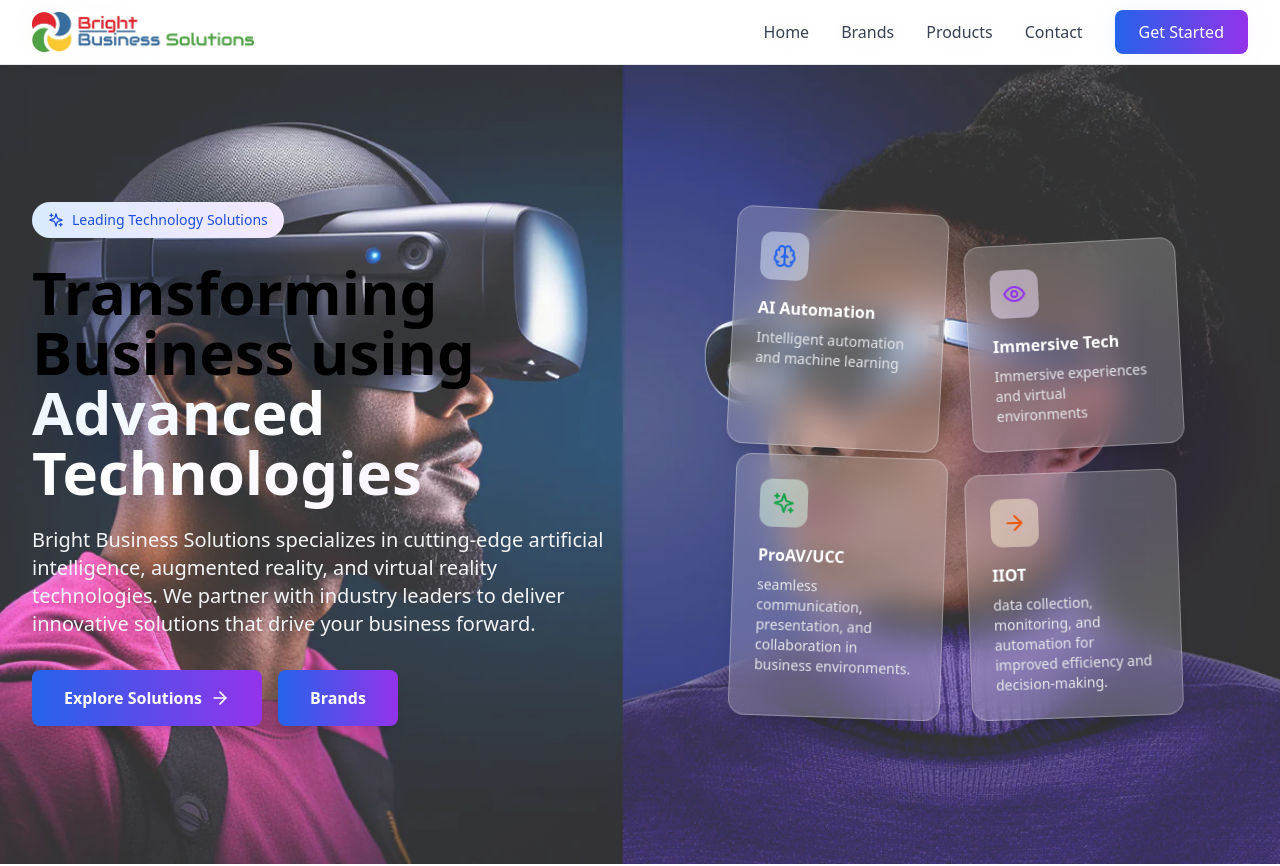
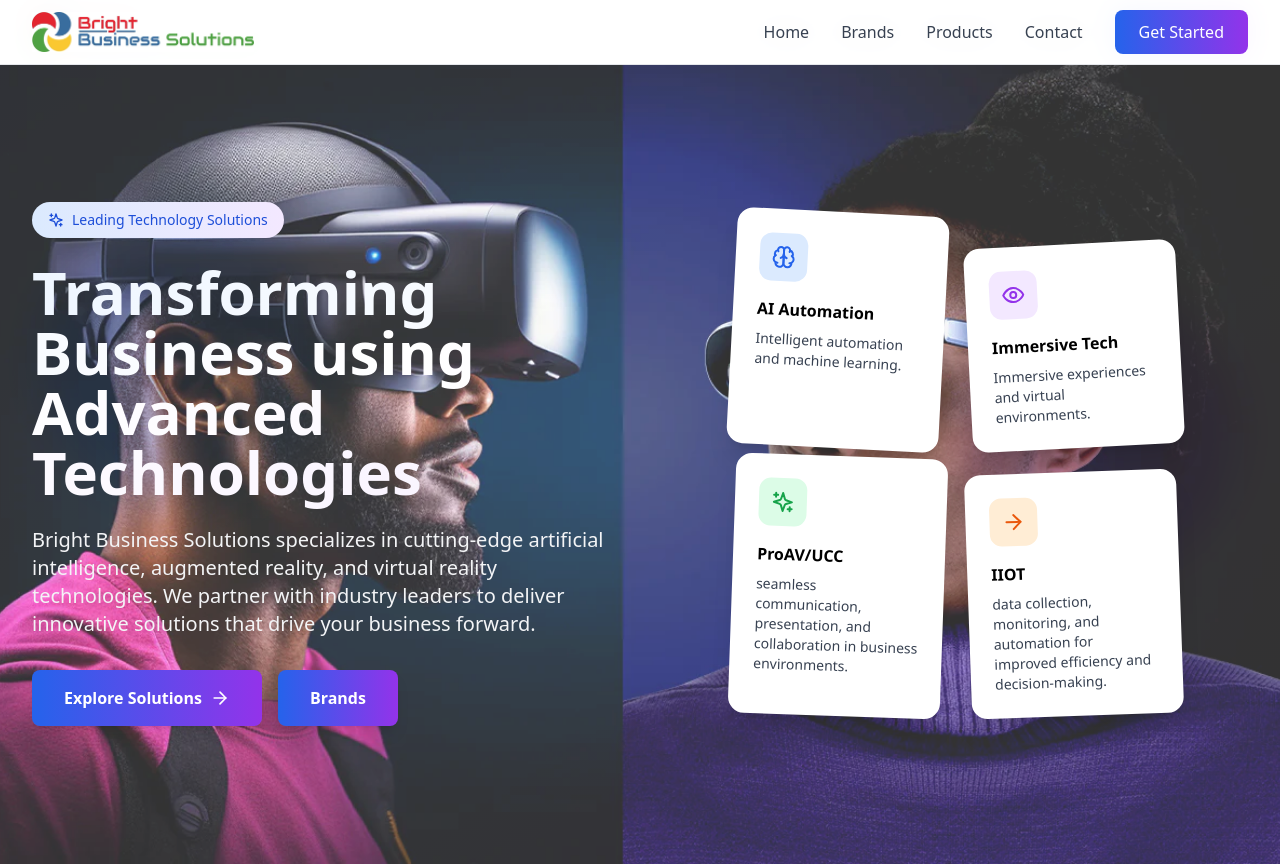
Before and after one commit to BBSoman/Website, a React (Vite) app: page / in a window 1280 px wide. Shown: the top 866 px of the page. Built offline with nearby package versions, Linux system fonts and the light colour scheme.

Commit message:
Hero.tsx

```diff
--- a/src/components/Hero.tsx
+++ b/src/components/Hero.tsx
@@ -11,7 +11,7 @@ const Hero: React.FC = () => {
       <div
         className="absolute inset-0 w-full h-full z-0"
         style={{
-          backgroundImage: 'url(/vr.jpg.jpg)',
+          backgroundImage: 'url(/vr.jpg.jpg)', // fixed file name
           backgroundPosition: 'center',
           backgroundSize: 'cover',
           backgroundRepeat: 'no-repeat',
@@ -33,10 +33,9 @@ const Hero: React.FC = () => {
               <Sparkles className="w-4 h-4 mr-2" />
               Leading Technology Solutions
             </div>
-            <h1 className="text-4xl md:text-5xl lg:text-6xl font-bold text-black-900 mb-6 leading-tight">
-              Transforming Business using{' '}
+            <h1 className="text-4xl md:text-5xl lg:text-6xl font-bold text-black mb-6 leading-tight">
               <span className="bg-gradient-to-r from-white-600 to-red-600 bg-clip-text text-transparent">
-                Advanced Technologies
+                Transforming Business using Advanced Technologies
               </span>
             </h1>
             <p className="text-lg md:text-xl text-gray-100 mb-8 max-w-2xl mx-auto lg:mx-0">
@@ -62,51 +61,51 @@ const Hero: React.FC = () => {
             </div>
           </div>
 
-          {/* Glassmorphism Cards */}
+          {/* Solid white cards */}
           <div className="flex-1 mt-12 lg:mt-0">
             <div className="relative">
               <div className="grid grid-cols-2 gap-6 max-w-md mx-auto">
-                <div className="bg-white/20 backdrop-blur-lg border border-white/30 rounded-2xl p-6 shadow-xl transform rotate-3 hover:rotate-0 transition-transform duration-300">
-                  <div className="w-12 h-12 bg-blue-100/50 rounded-xl flex items-center justify-center mb-4">
+                <div className="bg-white rounded-2xl p-6 shadow-xl transform rotate-3 hover:rotate-0 transition-transform duration-300">
+                  <div className="w-12 h-12 bg-blue-100 rounded-xl flex items-center justify-center mb-4">
                     <Brain className="w-6 h-6 text-blue-600" />
                   </div>
-                  <h3 className="font-semibold text-white mb-2">
+                  <h3 className="font-semibold text-black mb-2">
                     AI Automation
                   </h3>
-                  <p className="text-sm text-gray-200">
-                    Intelligent automation and machine learning
+                  <p className="text-sm text-gray-700">
+                    Intelligent automation and machine learning.
                   </p>
                 </div>
 
-                <div className="bg-white/20 backdrop-blur-lg border border-white/30 rounded-2xl p-6 shadow-xl transform -rotate-3 hover:rotate-0 transition-transform duration-300 mt-8">
-                  <div className="w-12 h-12 bg-purple-100/50 rounded-xl flex items-center justify-center mb-4">
+                <div className="bg-white rounded-2xl p-6 shadow-xl transform -rotate-3 hover:rotate-0 transition-transform duration-300 mt-8">
+                  <div className="w-12 h-12 bg-purple-100 rounded-xl flex items-center justify-center mb-4">
                     <Eye className="w-6 h-6 text-purple-600" />
                   </div>
-                  <h3 className="font-semibold text-white mb-2">
+                  <h3 className="font-semibold text-black mb-2">
                     Immersive Tech
                   </h3>
-                  <p className="text-sm text-gray-200">
-                    Immersive experiences and virtual environments
+                  <p className="text-sm text-gray-700">
+                    Immersive experiences and virtual environments.
                   </p>
                 </div>
 
-                <div className="bg-white/20 backdrop-blur-lg border border-white/30 rounded-2xl p-6 shadow-xl transform rotate-2 hover:rotate-0 transition-transform duration-300 -mt-4">
-                  <div className="w-12 h-12 bg-green-100/50 rounded-xl flex items-center justify-center mb-4">
+                <div className="bg-white rounded-2xl p-6 shadow-xl transform rotate-2 hover:rotate-0 transition-transform duration-300 -mt-4">
+                  <div className="w-12 h-12 bg-green-100 rounded-xl flex items-center justify-center mb-4">
                     <Sparkles className="w-6 h-6 text-green-600" />
                   </div>
-                  <h3 className="font-semibold text-white mb-2">ProAV/UCC</h3>
-                  <p className="text-sm text-gray-200">
+                  <h3 className="font-semibold text-black mb-2">ProAV/UCC</h3>
+                  <p className="text-sm text-gray-700">
                     seamless communication, presentation, and collaboration in
                     business environments.
                   </p>
                 </div>
 
-                <div className="bg-white/20 backdrop-blur-lg border border-white/30 rounded-2xl p-6 shadow-xl transform -rotate-2 hover:rotate-0 transition-transform duration-300">
-                  <div className="w-12 h-12 bg-orange-100/50 rounded-xl flex items-center justify-center mb-4">
+                <div className="bg-white rounded-2xl p-6 shadow-xl transform -rotate-2 hover:rotate-0 transition-transform duration-300">
+                  <div className="w-12 h-12 bg-orange-100 rounded-xl flex items-center justify-center mb-4">
                     <ArrowRight className="w-6 h-6 text-orange-600" />
                   </div>
-                  <h3 className="font-semibold text-white mb-2">IIOT</h3>
-                  <p className="text-sm text-gray-200">
+                  <h3 className="font-semibold text-black mb-2">IIOT</h3>
+                  <p className="text-sm text-gray-700">
                     data collection, monitoring, and automation for improved
                     efficiency and decision-making.
                   </p>
```
